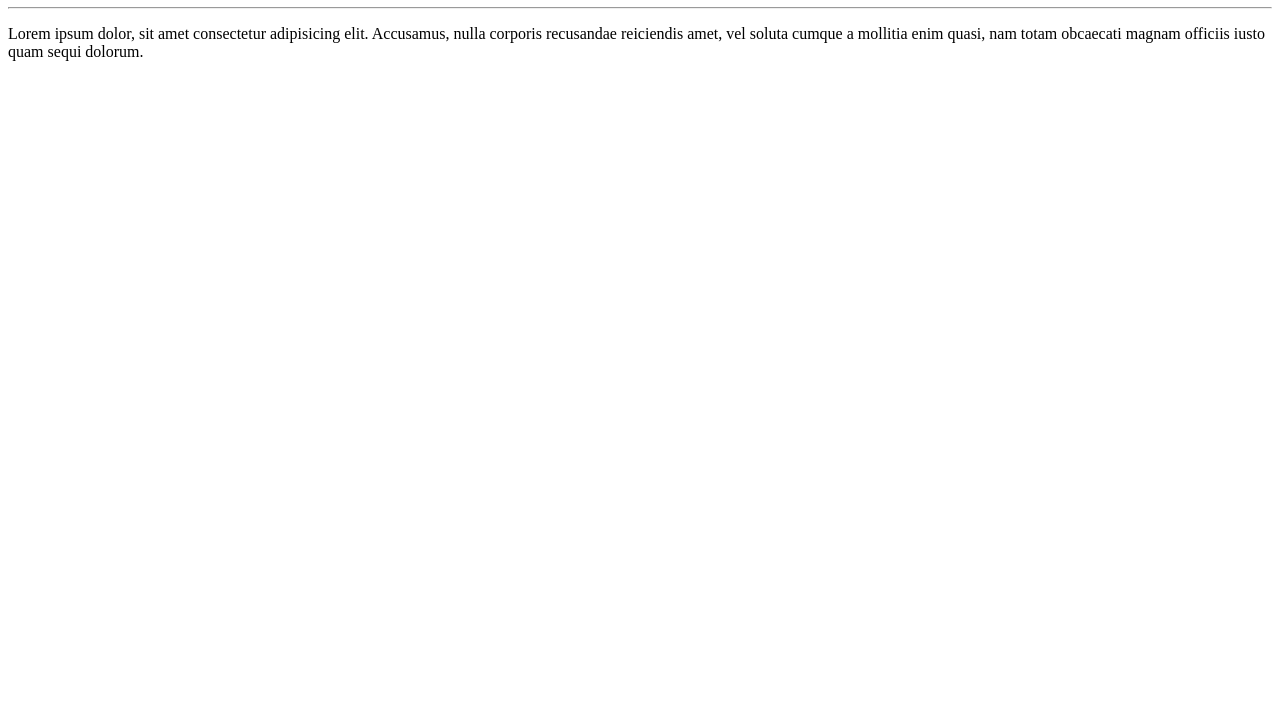
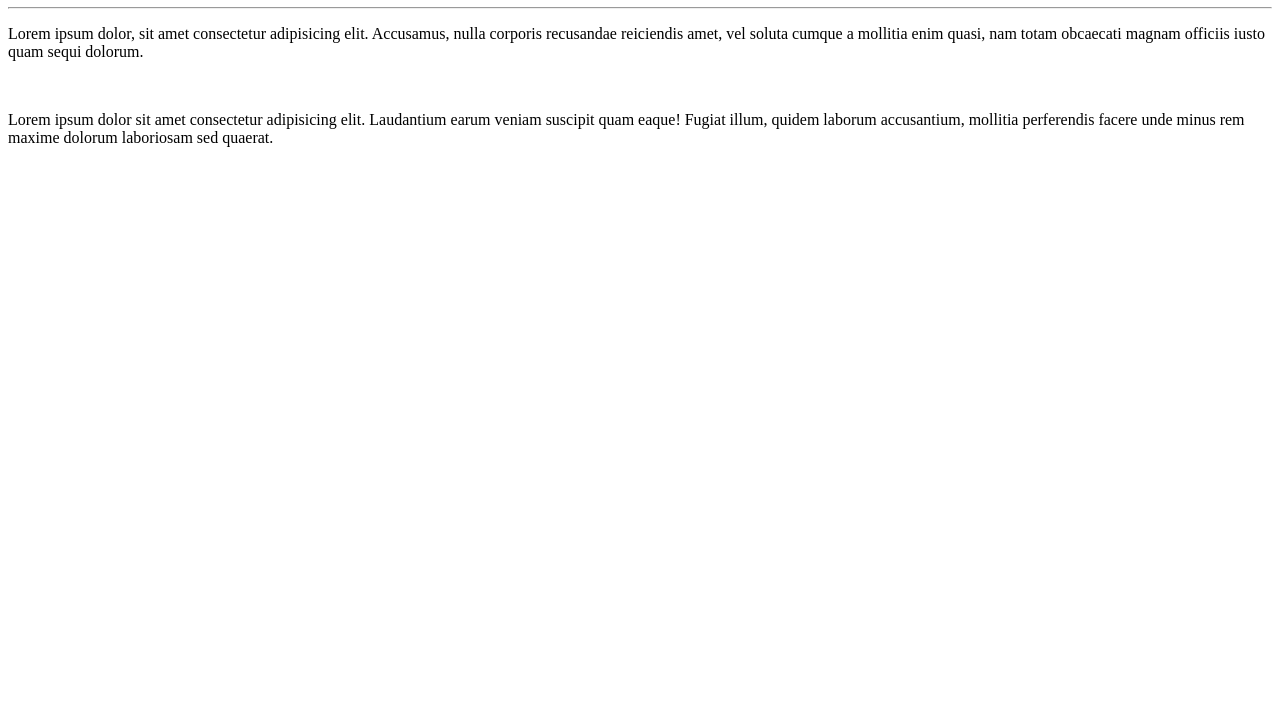
Before and after one commit to aalancosta/Git-e-GitHub, a plain HTML site: page SiteExemplo/index.html in a window 1280 px wide. Shown: the part 73-800 px from the top of the page. Drawn offline with Linux system fonts and the light colour scheme.

Commit message:
adicionei um paragrafo

```diff
--- a/SiteExemplo/index.html
+++ b/SiteExemplo/index.html
@@ -9,5 +9,7 @@
     <h1>Olá, Mundo!</h1>
     <hr>
     <p>Lorem ipsum dolor, sit amet consectetur adipisicing elit. Accusamus, nulla corporis recusandae reiciendis amet, vel soluta cumque a mollitia enim quasi, nam totam obcaecati magnam officiis iusto quam sequi dolorum.</p>
+    <br>
+    <p>Lorem ipsum dolor sit amet consectetur adipisicing elit. Laudantium earum veniam suscipit quam eaque! Fugiat illum, quidem laborum accusantium, mollitia perferendis facere unde minus rem maxime dolorum laboriosam sed quaerat.</p>
 </body>
 </html>
```
